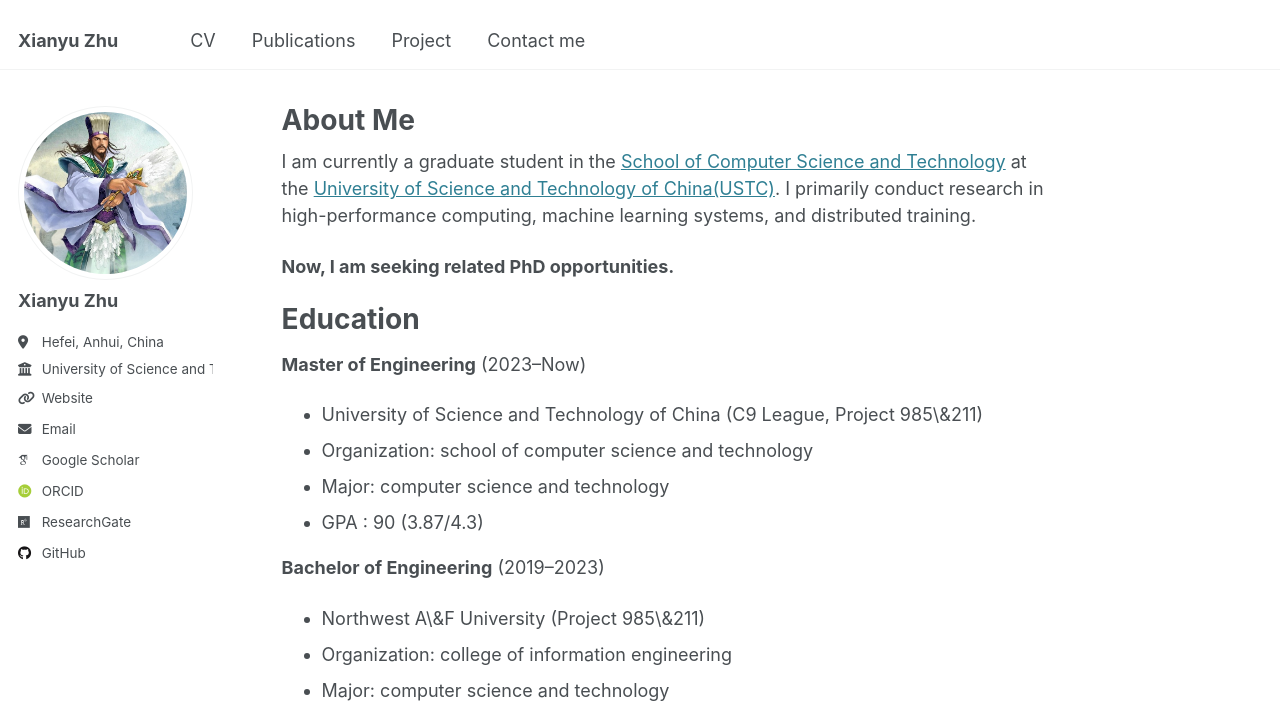
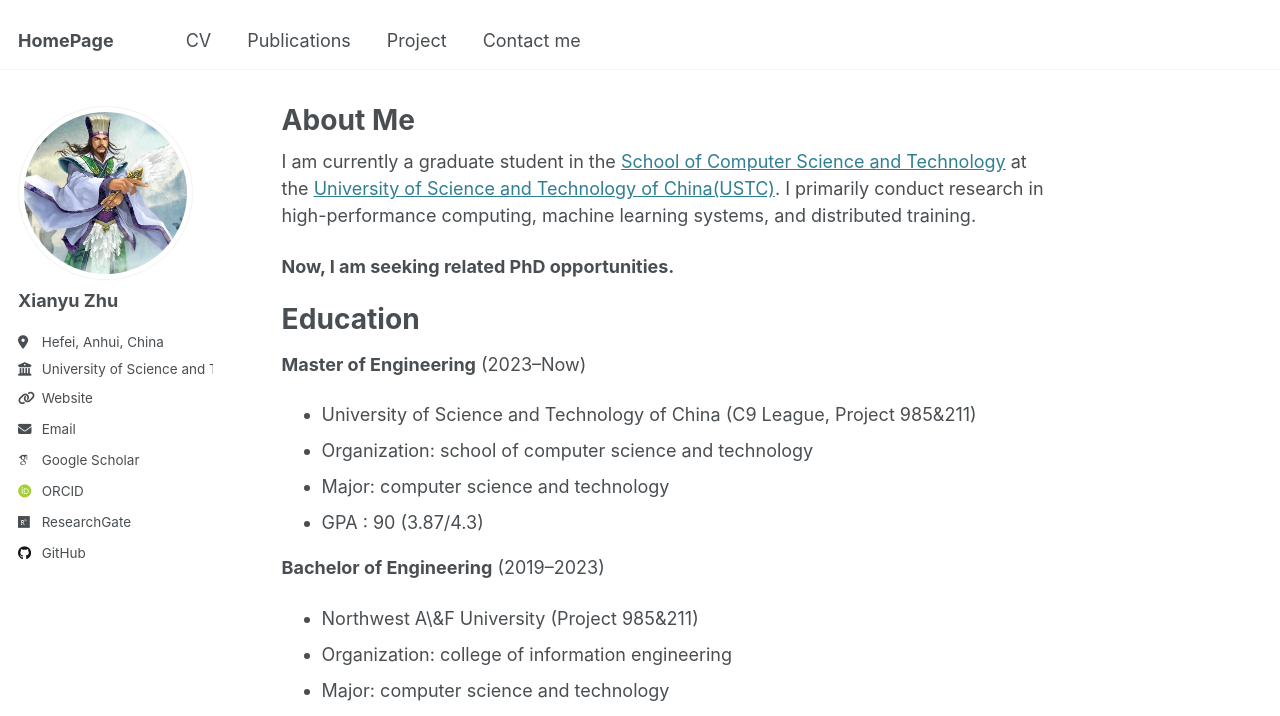
Before and after one commit to zhuxy-USTC/zhuxy-USTC.github.io, a Jekyll site: the page built from _pages/about.md, in a window 1280 px wide and 1400 px high. Shown: the top 716 px of the window. Built offline with Jekyll 4.4.1, drawn with Linux system fonts in a browser that asks for light colours; some web fonts are replaced; some of the changed text lies outside the part shown.

Commit message:
update homepage

```diff
--- a/_config.yml
+++ b/_config.yml
@@ -9,7 +9,7 @@
 # Basic Site Settings
 locale                   : "en-US"
 site_theme               : "default"
-title                    : "Xianyu Zhu"
+title                    : "HomePage"
 title_separator          : "-"
 name                     : &name "Xianyu Zhu"
 description              : &description "personal description"
--- a/_pages/about.md
+++ b/_pages/about.md
@@ -15,13 +15,13 @@ I am currently a graduate student in the [School of Computer Science and Technol
 Education
 ======
 **Master of Engineering** (2023--Now)
-* University of Science and Technology of China (C9 League, Project 985\&211)
+* University of Science and Technology of China (C9 League, Project 985&211)
 * Organization: school of computer science and technology
 * Major: computer science and technology
 * GPA : 90 (3.87/4.3)
 
 **Bachelor of Engineering** (2019--2023)
-* Northwest A\&F University (Project 985\&211)
+* Northwest A\&F University (Project 985&211)
 * Organization: college of information engineering
 * Major: computer science and technology
 * GPA : 90.5 (3.77/4.0)
```
Also changed, not shown: _teaching/2014-spring-teaching-1 - 副本.md (added, +20 -0 lines), _teaching/2015-spring-teaching-2 - 副本.md (added, +20 -0 lines).
